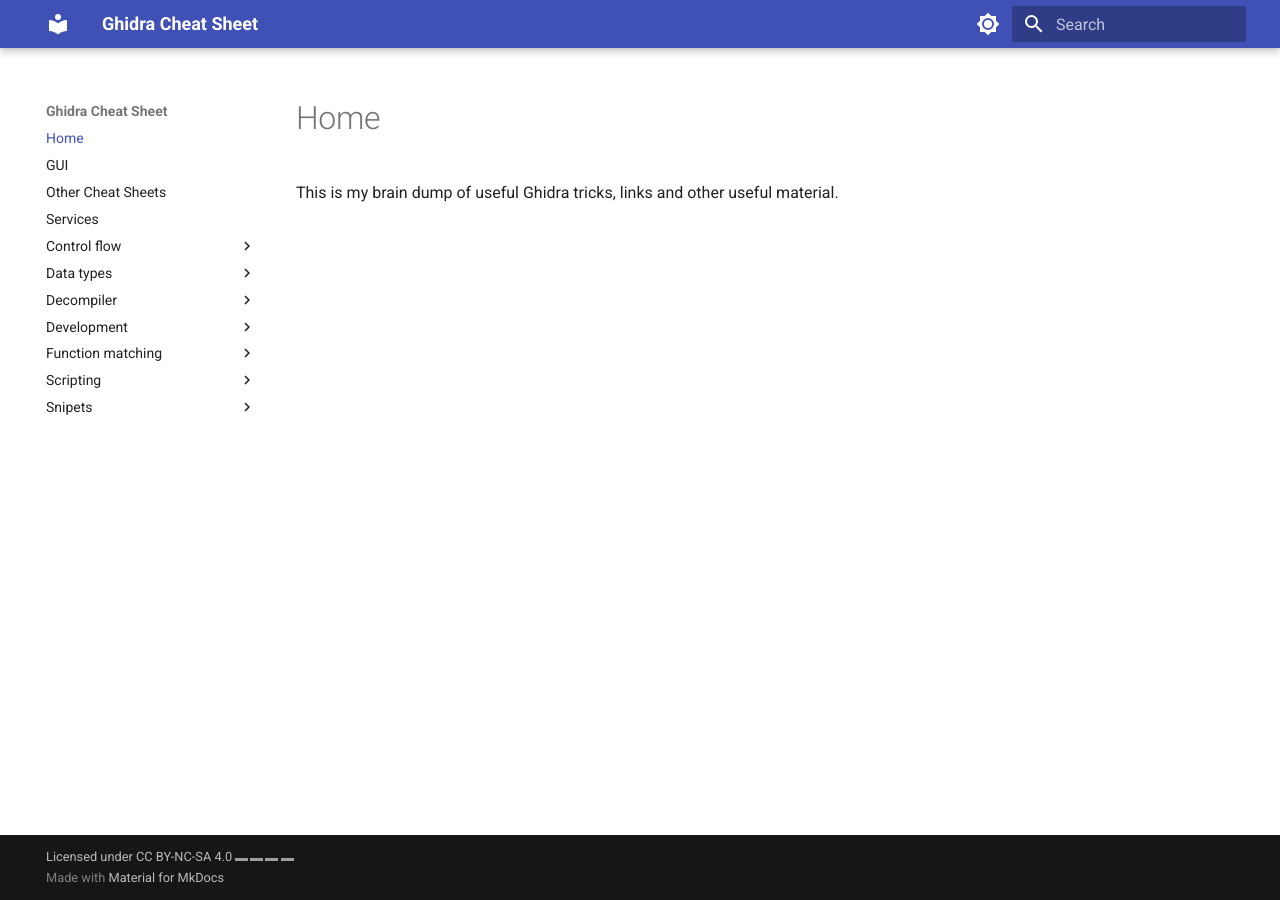
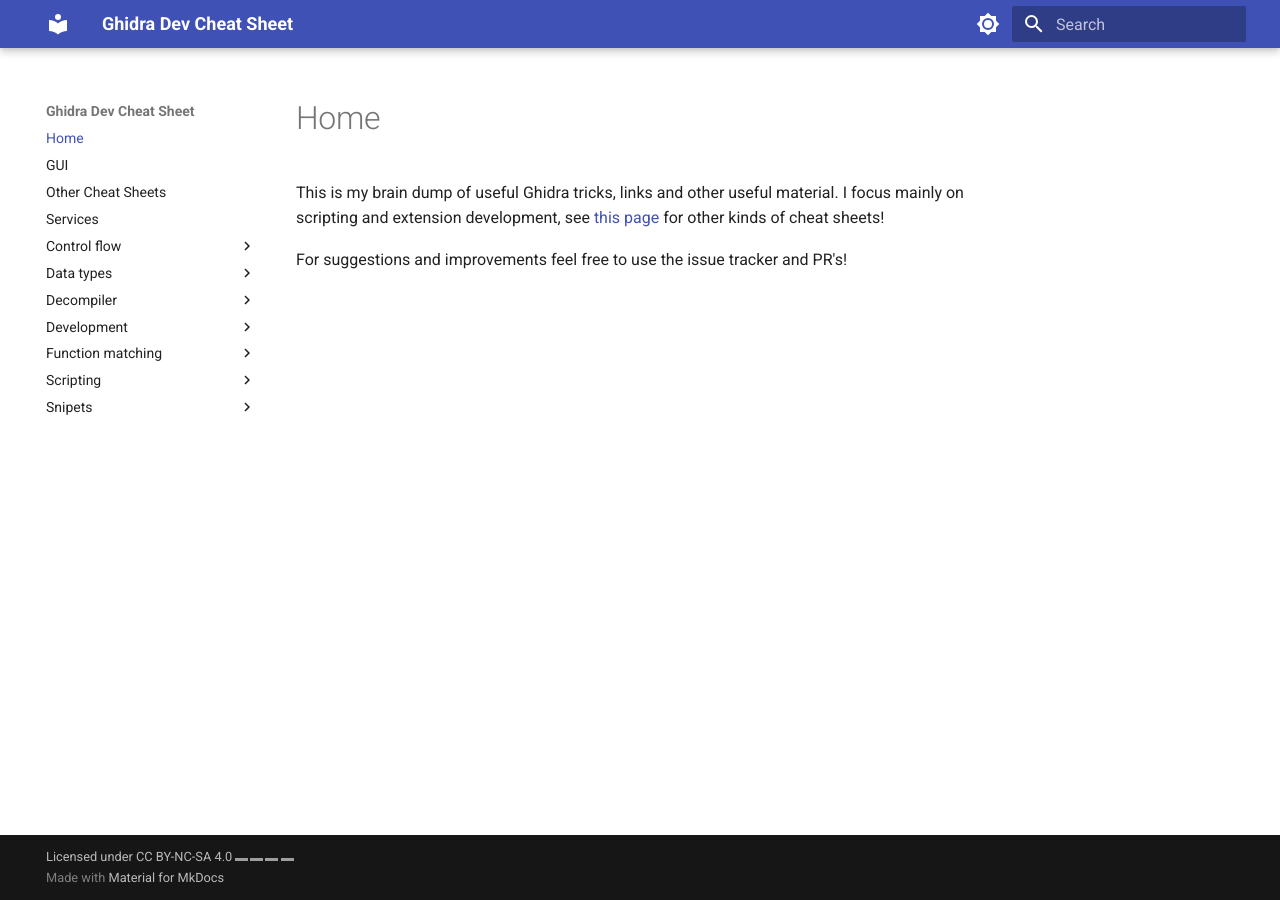
Before and after one commit to v-p-b/ghidra-cheat-sheet, an MkDocs documentation site: the page built from docs/index.md, in a window 1280 px wide. Built offline with MkDocs 1.6.1 and Material for MkDocs 9.7.7, drawn with Linux system fonts in a browser that asks for light colours; grey boxes are pictures that could not be loaded.

Commit message:
more intro

```diff
--- a/README.md
+++ b/README.md
@@ -1,4 +1,4 @@
-# Ghidra Cheat Sheet
+# Ghidra Dev Cheat Sheet
 
 ## Requirements
 
--- a/docs/index.md
+++ b/docs/index.md
@@ -1 +1,3 @@
-This is my brain dump of useful Ghidra tricks, links and other useful material.
+This is my brain dump of useful Ghidra tricks, links and other useful material. I focus mainly on scripting and extension development, see [this page](other.md) for other kinds of cheat sheets!
+
+For suggestions and improvements feel free to use the issue tracker and PR's!
--- a/mkdocs.yml
+++ b/mkdocs.yml
@@ -1,4 +1,4 @@
-site_name: Ghidra Cheat Sheet
+site_name: Ghidra Dev Cheat Sheet
 site_author: buherator
 copyright: 'Licensed under <a href="https://creativecommons.org/licenses/by-nc-sa/4.0/">CC BY-NC-SA 4.0</a><img src="https://mirrors.creativecommons.org/presskit/icons/cc.svg" alt="" style="max-width: 1em;max-height:1em;margin-left: .2em;"><img src="https://mirrors.creativecommons.org/presskit/icons/by.svg" alt="" style="max-width: 1em;max-height:1em;margin-left: .2em;"><img src="https://mirrors.creativecommons.org/presskit/icons/nc.svg" alt="" style="max-width: 1em;max-height:1em;margin-left: .2em;"><img src="https://mirrors.creativecommons.org/presskit/icons/sa.svg" alt="" style="max-width: 1em;max-height:1em;margin-left: .2em;">'
 theme:
```
